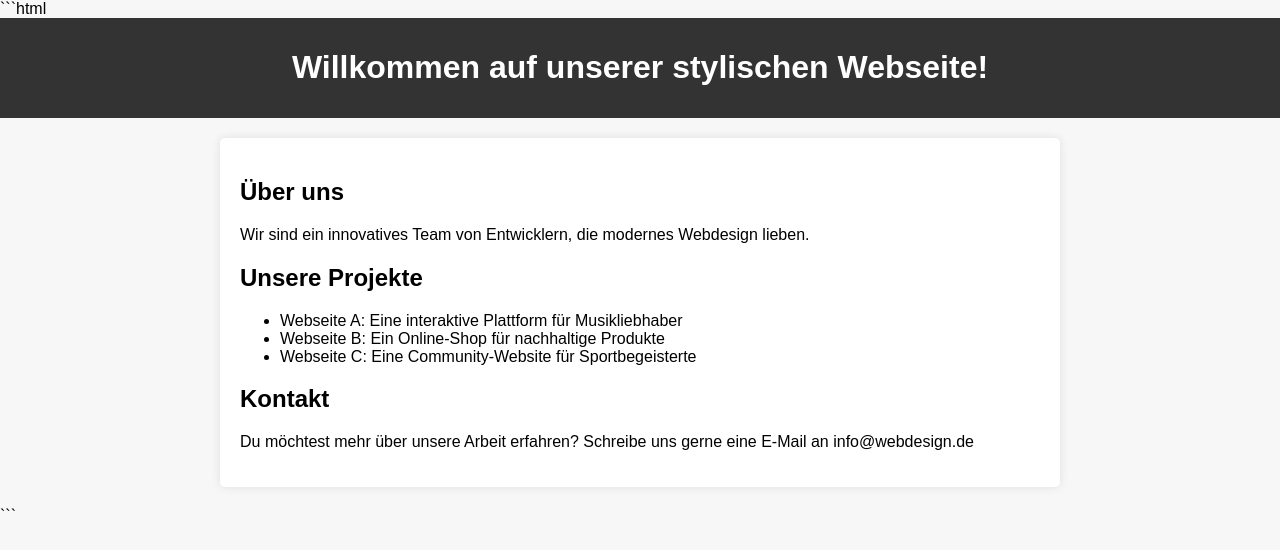
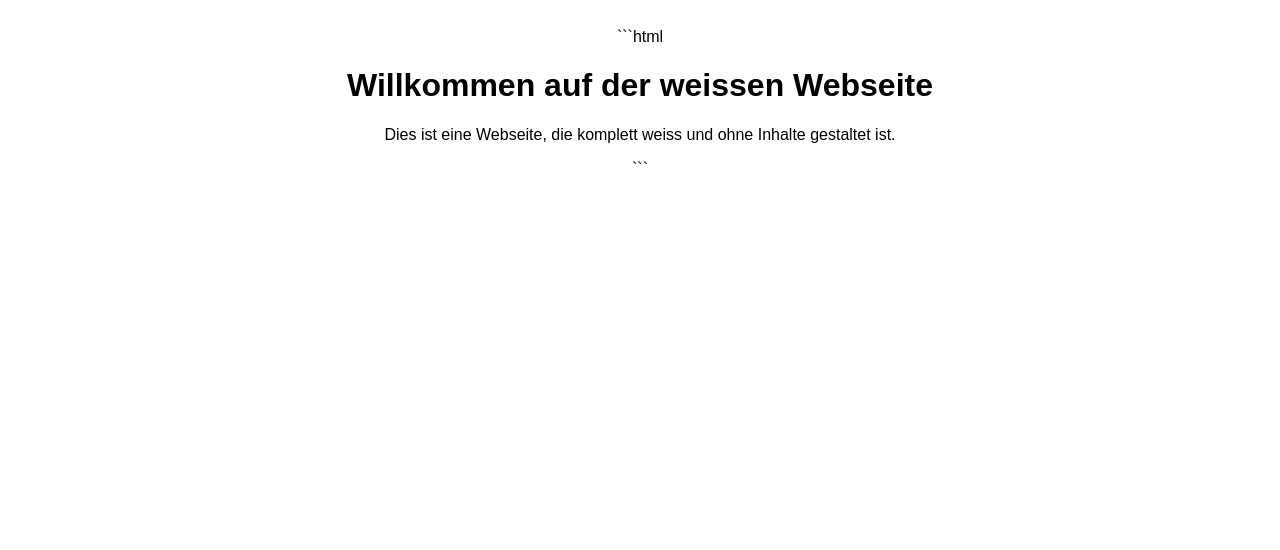
Before and after one commit to Nizii/web-agent, a plain HTML site: page index.html in a window 1280 px wide. Drawn offline with Linux system fonts and the light colour scheme.

Commit message:
Webseite neu erstellt. Antwort auf Anfrage: "Webseite" – neue Version deployed

````diff
--- a/index.html
+++ b/index.html
@@ -3,52 +3,22 @@
 <html lang="en">
 <head>
 <meta charset="UTF-8">
+<meta http-equiv="X-UA-Compatible" content="IE=edge">
 <meta name="viewport" content="width=device-width, initial-scale=1.0">
-<title>Stilvolle Webseite</title>
+<title>Weisse Webseite</title>
 <style>
   body {
+    background-color: white;
+    color: black;
     font-family: Arial, sans-serif;
-    background-color: #f7f7f7;
-    margin: 0;
-    padding: 0;
-  }
-  header {
-    background-color: #333;
-    color: #fff;
     text-align: center;
-    padding: 10px;
-  }
-  main {
-    max-width: 800px;
-    margin: 20px auto;
     padding: 20px;
-    background-color: #fff;
-    border-radius: 5px;
-    box-shadow: 0 0 10px rgba(0, 0, 0, 0.1);
   }
 </style>
 </head>
 <body>
-<header>
-  <h1>Willkommen auf unserer stylischen Webseite!</h1>
-</header>
-<main>
-  <h2>Über uns</h2>
-  <p>Wir sind ein innovatives Team von Entwicklern, die modernes Webdesign lieben.</p>
-
-  <h2>Unsere Projekte</h2>
-  <ul>
-    <li>Webseite A: Eine interaktive Plattform für Musikliebhaber</li>
-    <li>Webseite B: Ein Online-Shop für nachhaltige Produkte</li>
-    <li>Webseite C: Eine Community-Website für Sportbegeisterte</li>
-  </ul>
-
-  <h2>Kontakt</h2>
-  <p>Du möchtest mehr über unsere Arbeit erfahren? Schreibe uns gerne eine E-Mail an info@webdesign.de</p>
-</main>
-<script>
-  console.log('Diese Webseite wurde mit Liebe erstellt.');
-</script>
+  <h1>Willkommen auf der weissen Webseite</h1>
+  <p>Dies ist eine Webseite, die komplett weiss und ohne Inhalte gestaltet ist.</p>
 </body>
 </html>
 ```
````
